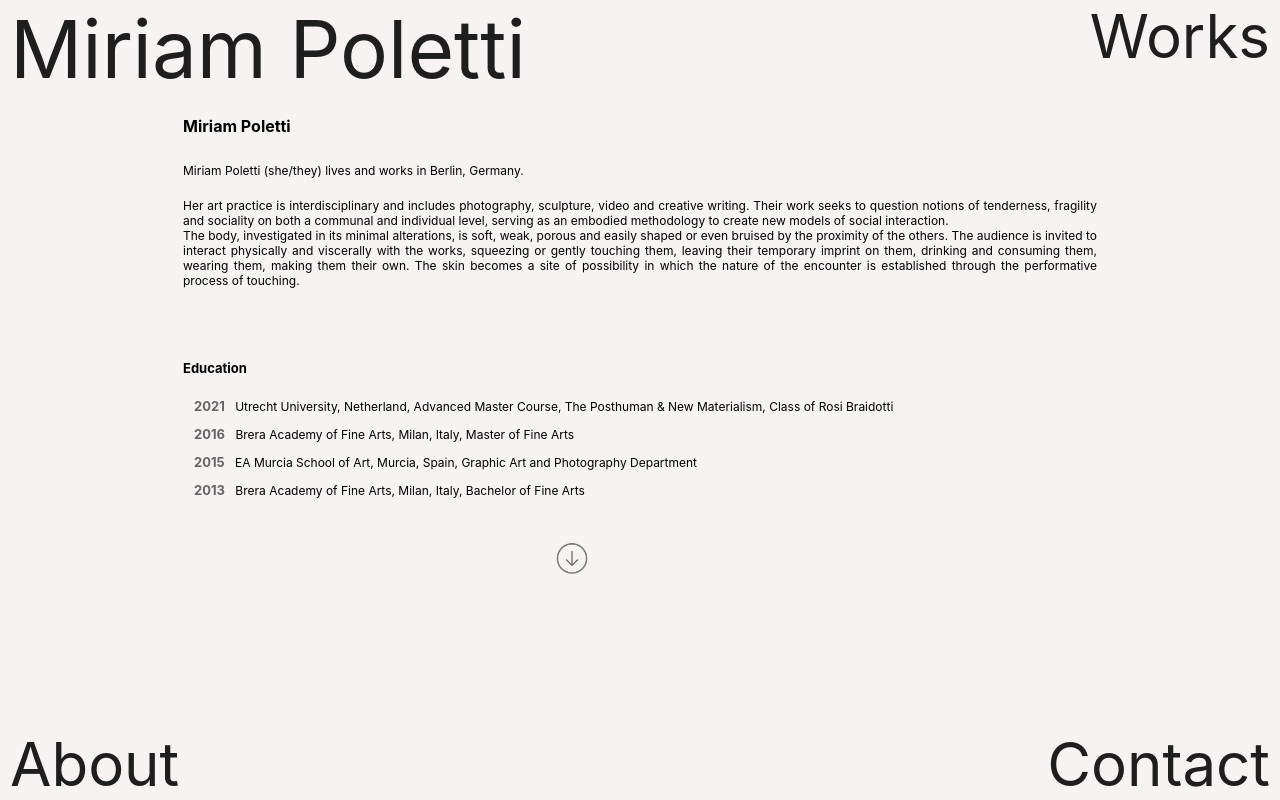
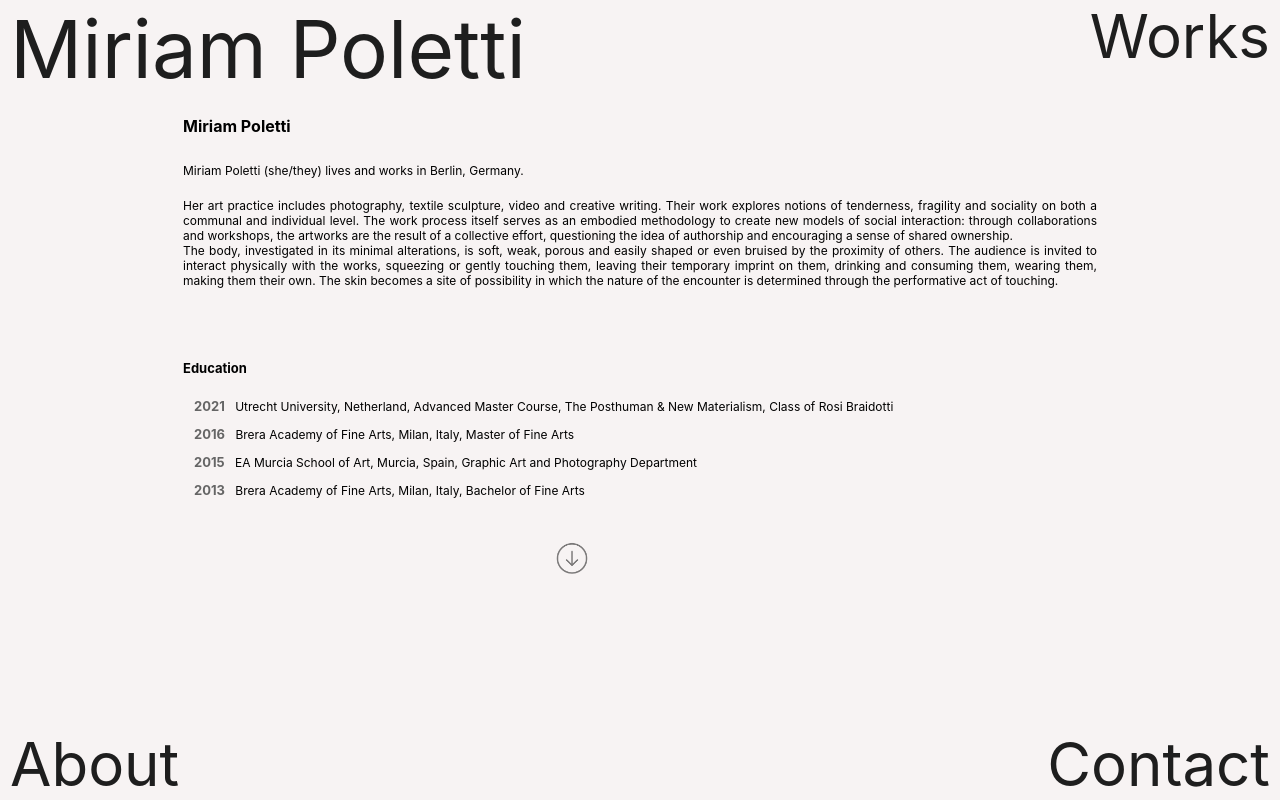
Before and after one commit to miriam-plt/portfolio, a React (Create React App) app: page /about in a window 1280 px wide. Built offline with nearby package versions, Linux system fonts and the light colour scheme; the HTML template or start-up script is replaced by a standard one; a web font is replaced by a local one.

Commit message:
small changes in about page

```diff
--- a/src/Pages/About/index.js
+++ b/src/Pages/About/index.js
@@ -40,14 +40,16 @@ const About = () => {
                 <div className='about'>
                     <h6>Miriam Poletti (she/they) lives and works in Berlin, Germany.</h6>
                     <br />
-                    <h6>Her art practice is interdisciplinary and includes photography, sculpture, video and creative writing.
-                    Their work seeks to question notions of tenderness, fragility and sociality on both a communal and individual level,
-                    serving as an embodied methodology to create new models of social interaction. </h6>
+                    <h6>Her art practice includes photography, textile sculpture, video and creative writing.
+                    Their work explores notions of tenderness, fragility and sociality on both a communal and individual level.
+                    The work process itself serves as an embodied methodology to create new models of social interaction:
+                    through collaborations and workshops, the artworks are the result of a collective effort,
+                    questioning the idea of authorship and encouraging a sense of shared ownership. </h6>
                     <h6>
-                    The body, investigated in its minimal alterations, is soft, weak, porous and easily shaped or even bruised by the proximity of the others.
-                    The audience is invited to interact physically and viscerally with the works, squeezing or gently touching them, leaving their temporary
+                    The body, investigated in its minimal alterations, is soft, weak, porous and easily shaped or even bruised by the proximity of others.
+                    The audience is invited to interact physically with the works, squeezing or gently touching them, leaving their temporary
                     imprint on them, drinking and consuming them, wearing them, making them their own.
-                    The skin becomes a site of possibility in which the nature of the encounter is established through the performative process of touching.</h6>
+                    The skin becomes a site of possibility in which the nature of the encounter is determined through the performative act of touching.</h6>
                     <br />
                     <br />
 
@@ -121,6 +123,7 @@ const About = () => {
                     <p><b>2023</b> <i>Screens*Scream*Sex - Public Rehearsal</i>, Fondation Beyeler, Riehen, Switzerland</p>
                     <p><b>2023</b> <i>Screens*Scream*Sex - On Pleasure</i>, Zentralwäscherei, Zürich, Switzerland</p>
                     <p><b>2023</b> <i>Screens*Scream*Sex - Lecture Performance</i>, Kunstverein Freiburg, Germany</p>
+                    <p><b>2023</b> <i>On The Brief All Encompassing Loss of Self</i>, film <a href="https://vimeo.com/841630995" target="_blank" rel="noreferrer" className='a-link'> [LINK] </a> </p>
                     <p><b>2021</b> SOFT EIS Presse, special limited edition cover for Issue 02, Berlin, Germany</p>
                     <p><b>2018</b> <i>Patatas Guerra</i>, nomadic exhibition series <a href="https://sciences.earth/patatas-guerra/" target="_blank" rel="noreferrer" className='a-link'> [LINK] </a> </p>
 
```
